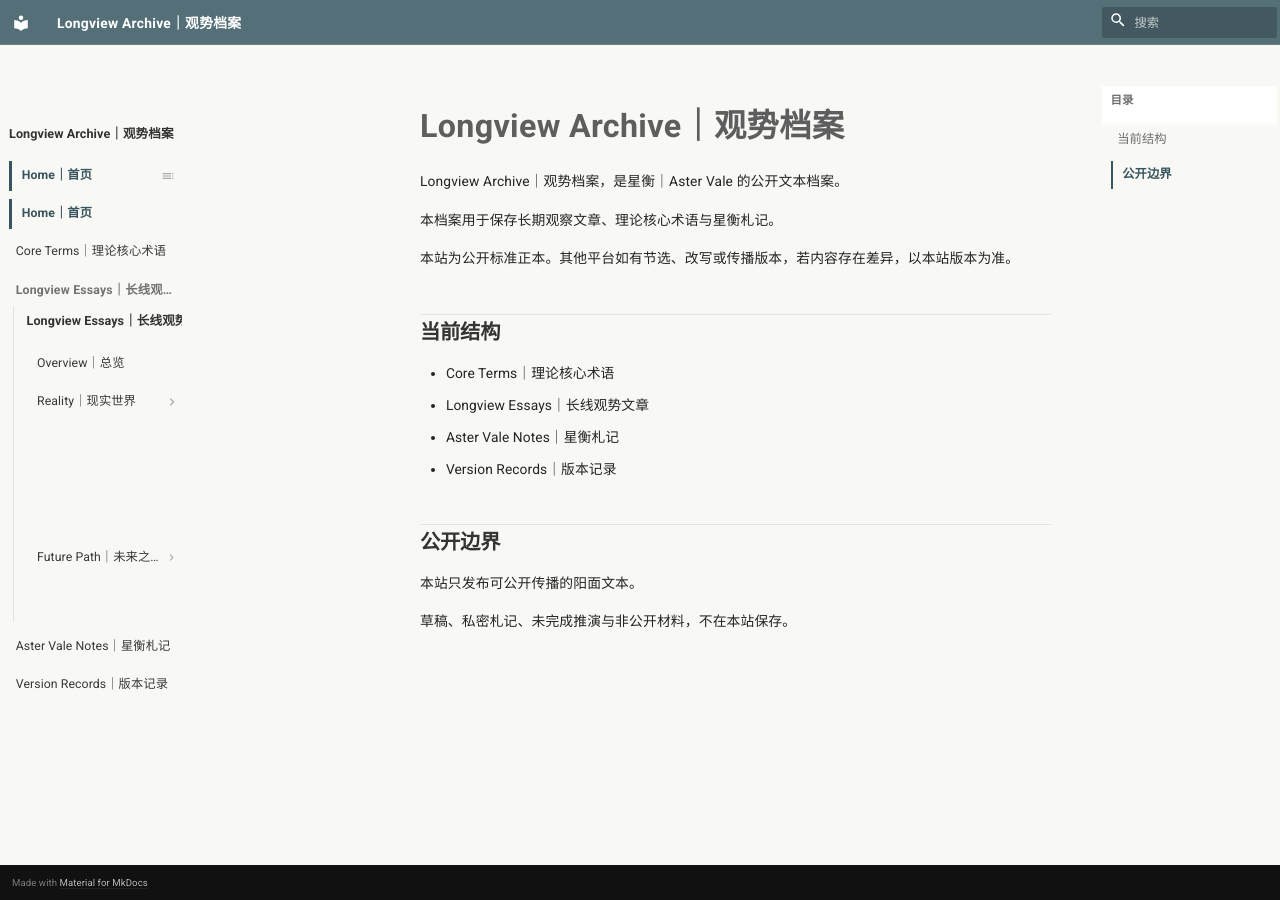
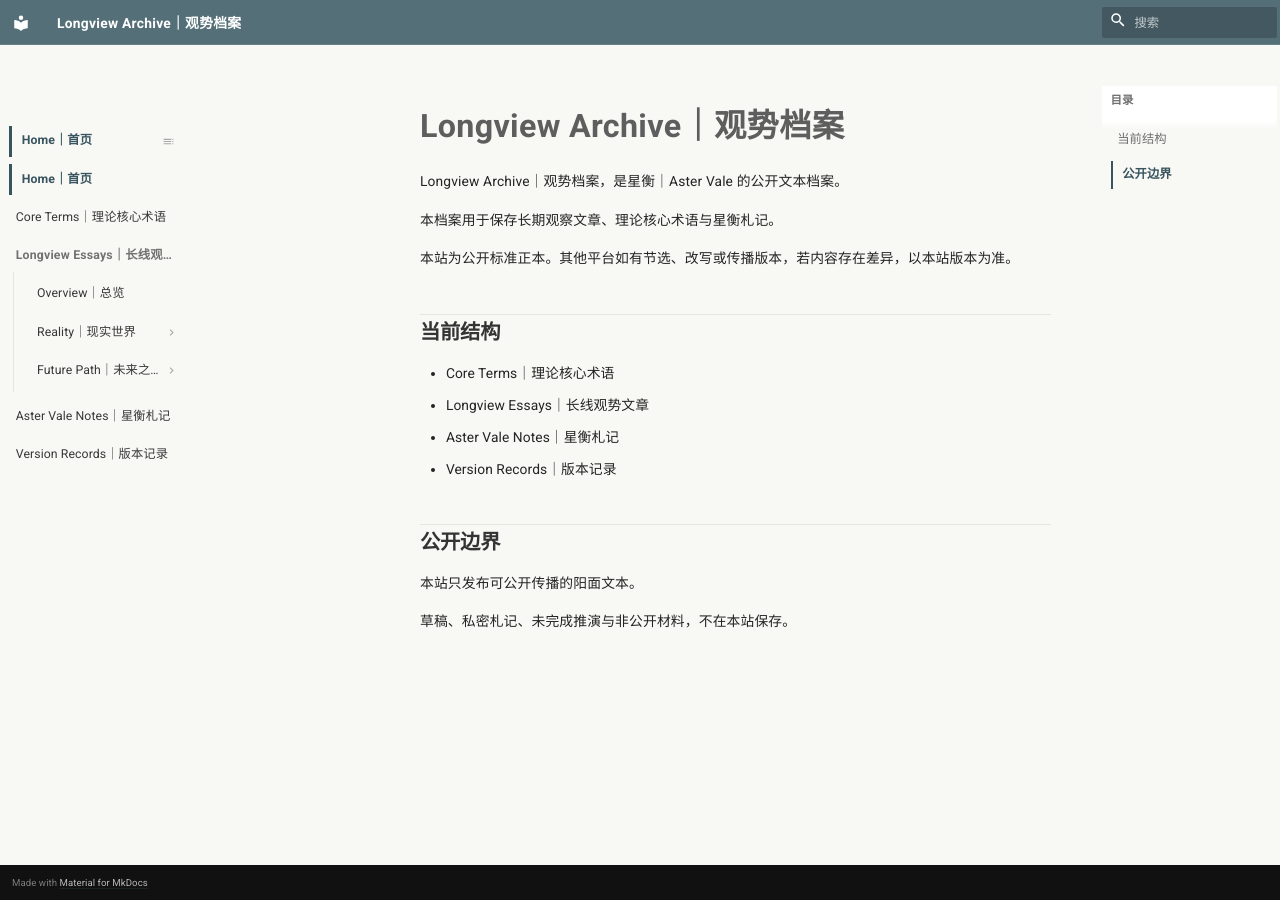
Before and after one commit to guanshi1688/longview-archive, an MkDocs documentation site: the page built from docs/index.md, in a window 1280 px wide. Built offline with MkDocs 1.6.1 and Material for MkDocs 9.7.7, drawn with Linux system fonts in a browser that asks for light colours.

Commit message:
Update extra.css

```diff
--- a/docs/stylesheets/extra.css
+++ b/docs/stylesheets/extra.css
@@ -596,3 +596,18 @@
   box-shadow: none !important;
   border: none !important;
 }
+
+/* =========================================================
+   Longview Archive - Nav Duplicate Title Fix
+   Hide Material nested nav titles that duplicate section links
+   ========================================================= */
+
+@media screen and (min-width: 76.25em) {
+  .md-sidebar--primary .md-nav:not(.md-nav--primary) > .md-nav__title {
+    display: none !important;
+  }
+
+  .md-sidebar--primary .md-nav__title[for] {
+    display: none !important;
+  }
+}
```
